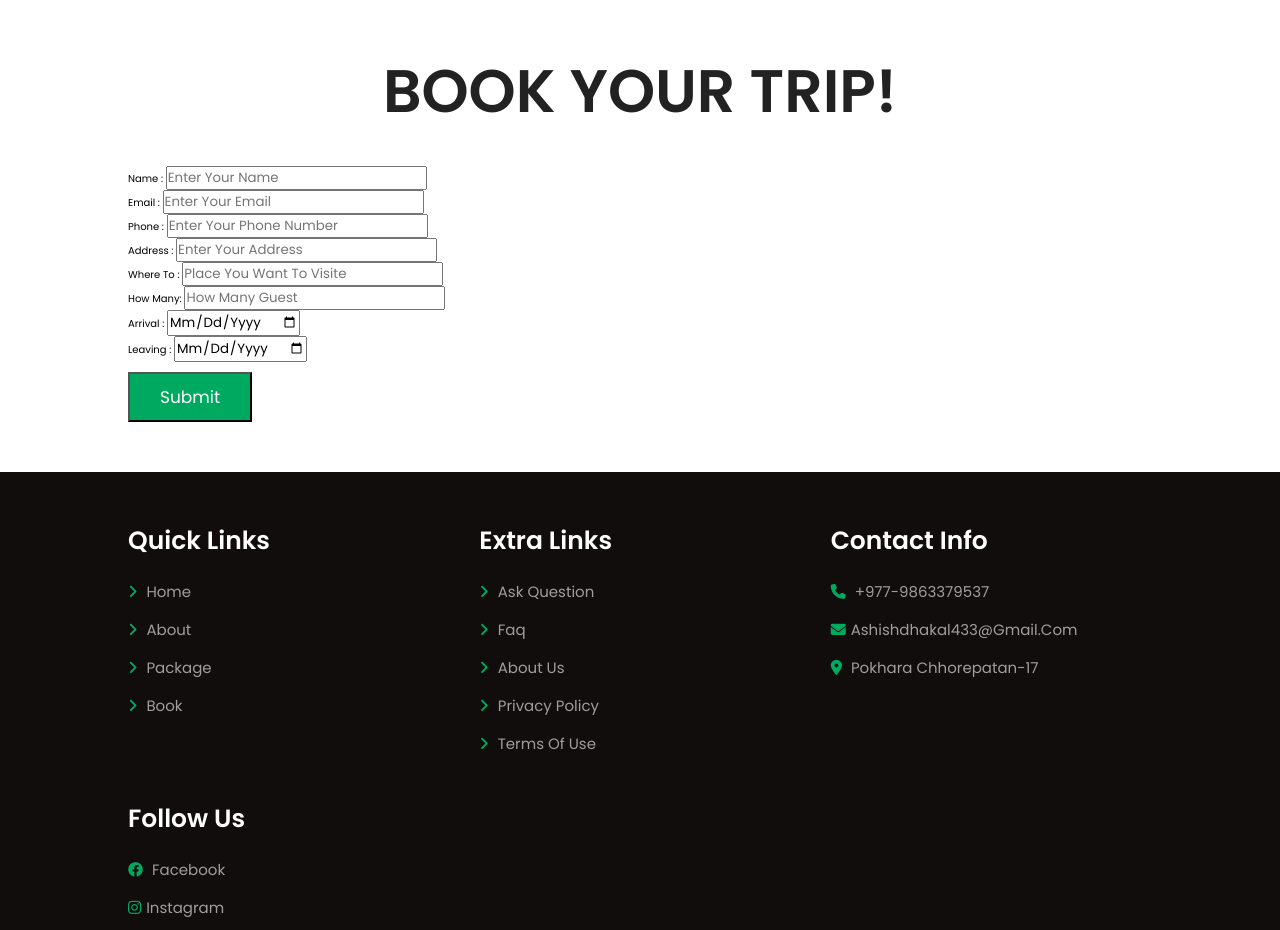
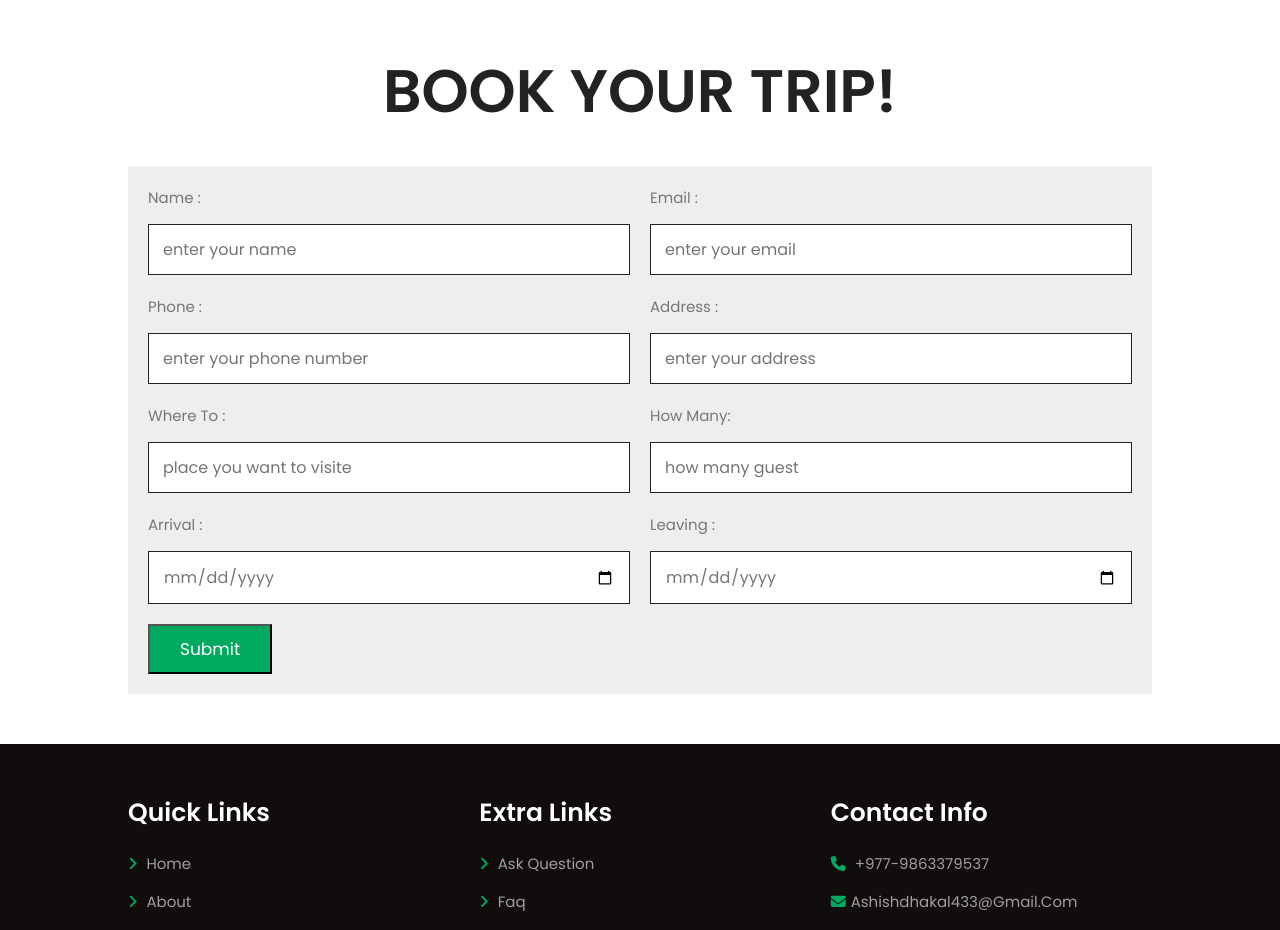
Before and after one commit to Ashish-Dhakal/Tours-and-travel-website, a PHP site: page /book.php in a window 1280 px wide. Shown: the part 482-1412 px from the top of the page. Run offline with PHP 8.4, Linux system fonts and the light colour scheme; some libraries are stand-ins or nearby versions.

Commit message:
book page css added

```diff
--- a/style.css
+++ b/style.css
@@ -615,8 +615,72 @@ height: 7rem;
 
  /* package page css ends */
 
+/* book page css starts */
+
+.booking .book-form
+{
+  padding: 2rem;
+  background:var(--light-bg);
+}
+
+.booking .book-form .flex
+{
+  display: flex;
+  flex-wrap: wrap;
+  gap: 2rem;
+}
+
+.booking .book-form .flex .inputBox
+{
+  flex:1 1 41rem;
+
+}
+
+.booking .book-form .flex .inputBox input
+{
+  width: 100%;
+  padding: 1.2rem 1.4rem;
+  font-size: 1.6rem;
+  color: var(--light-black);
+  text-transform: none;
+  margin-top: 1.5rem;
+  border: var(--border);
 
 
+}
+
+.booking .book-form .flex ,.inputBox input:focus
+{
+
+  color: var(--black);
+}
+
+.booking .book-form .flex .inputBox input:focus::placeholder{
+  color: var(--light-white);
+
+}
+
+.booking .book-form .flex .inputBox span
+{
+  font-size: 1.5rem;
+  color: var(--light-black);
+}
+
+.booking .book-form .btn {
+  margin-top: 2rem;
+}
+
+
+
+
+
+
+
+
+
+
+
+/* book page css ends */
 
 
 
```
